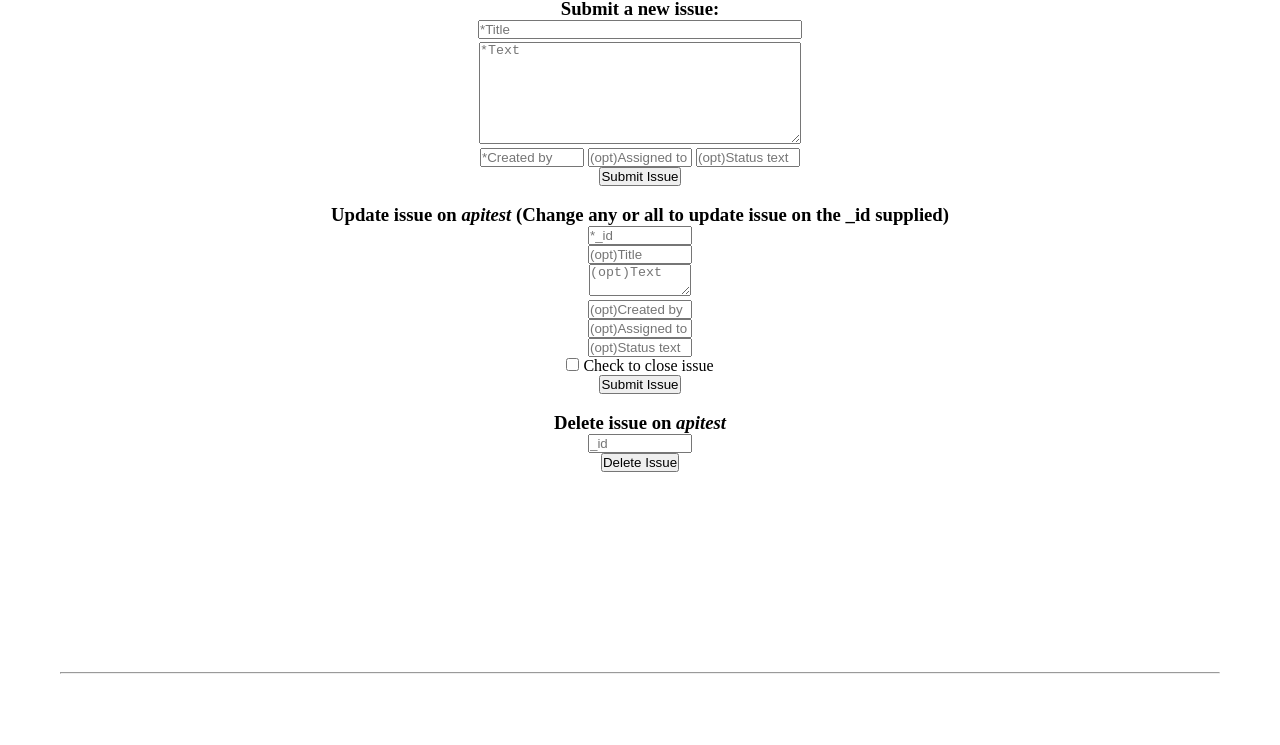
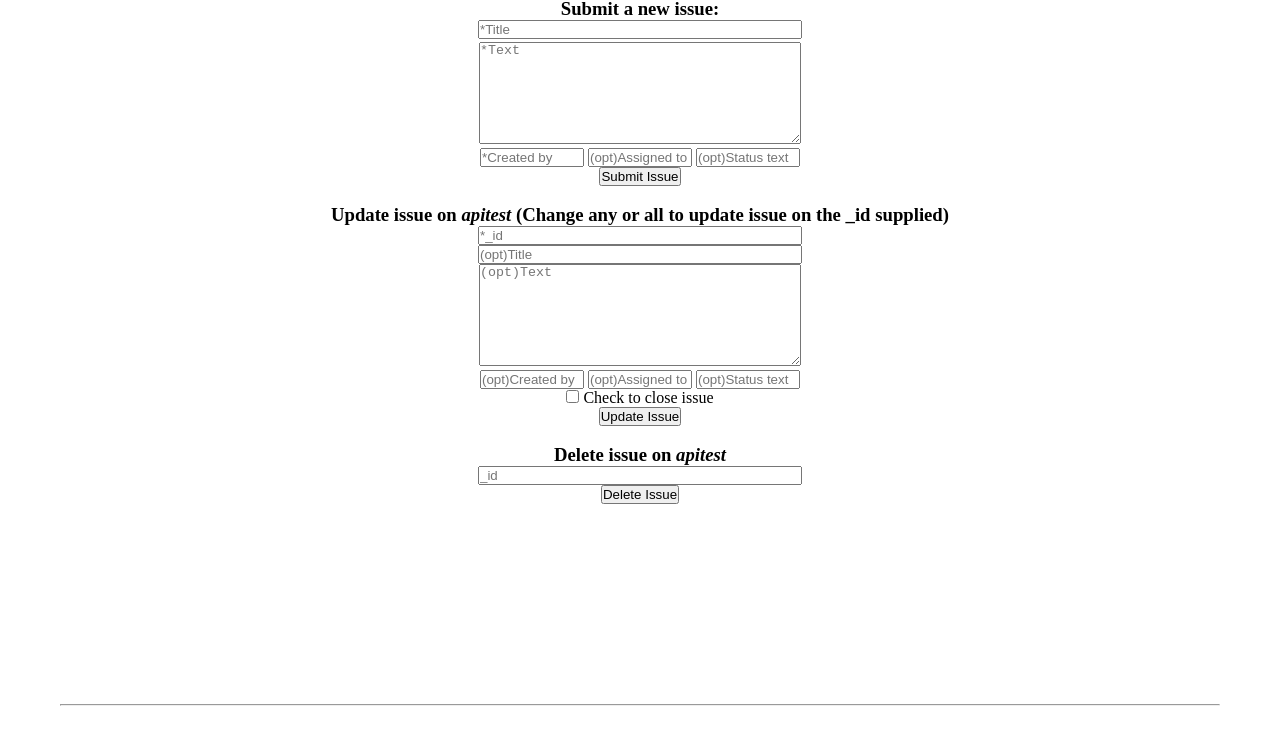
Before and after one commit to Stevegolden12/issue-tracker, a website: page views/issue.html in a window 1280 px wide. Shown: the part 67-812 px from the top of the page. Drawn offline with nearby package versions, Linux system fonts and the light colour scheme; no server answers.

Commit message:
Added routes
Added specific routes for each create, update, and delete forms to express

```diff
--- a/views/issue.html
+++ b/views/issue.html
@@ -21,7 +21,7 @@
       <h3>Submit a new issue:</h3>
     </div>
     <!--Change id to "testIsusue" from "newIssue" because think script code below was not letting it work -->
-    <form id="testIssue" method="get" action="/api/issues/issueTracker">
+    <form id="createIssue" method="get" action="/api/issues/createIssue">
       <input type="text" name="issue_title" placeholder="*Title" style="width: 320px; margin-bottom: 3px;" required=''><br>
       <textarea type="text" name="issue_text" placeholder="*Text" style="width: 320px; height: 100px;" required=''></textarea><br>
       <input type="text" name="created_by" placeholder="*Created by" style="width: 100px" required=''>
@@ -31,19 +31,19 @@
     </form>
     <br>
     <h3>Update issue on <i>apitest</i> (Change any or all to update issue on the _id supplied)</h3>
-    <form id="testForm2" class="border">
-      <input type="text" name="_id" placeholder="*_id" style="width: 100px" required=''><br>
-      <input type="text" name="issue_title" placeholder="(opt)Title" style="width: 100px"><br>
-      <textarea type="text" name="issue_text" placeholder="(opt)Text" style="width: 100px"></textarea><br>
-      <input type="text" name="created_by" placeholder="(opt)Created by" style="width: 100px"><br>
-      <input type="text" name="assigned_to" placeholder="(opt)Assigned to" style="width: 100px"><br>
+    <form id="updateIssue" method="get" action="/api/issues/updateIssue">
+      <input type="text" name="_id" placeholder="*_id" style="width: 320px" required=''><br>
+      <input type="text" name="issue_title" placeholder="(opt)Title" style="width: 320px"><br>
+      <textarea type="text" name="issue_text" placeholder="(opt)Text" style="width: 320px; height: 100px"></textarea><br>
+      <input type="text" name="created_by" placeholder="(opt)Created by" style="width: 100px">
+      <input type="text" name="assigned_to" placeholder="(opt)Assigned to" style="width: 100px">
       <input type="text" name="status_text" placeholder="(opt)Status text" style="width: 100px"><br>
       <label><input type="checkbox" name="open" value=false> Check to close issue</label><br>
-      <button type="submit">Submit Issue</button>
+      <button type="submit">Update Issue</button>
     </form><br>
     <h3>Delete issue on <i>apitest</i></h3>
-    <form id="testForm2" class="border">
-      <input type="text" name="_id" placeholder="_id" style="width: 100px" required=''><br>
+    <form id="deleteIssue" method="get" action="/api/issues/deleteIssue">
+      <input type="text" name="_id" placeholder="_id" style="width: 320px" required=''><br>
       <button type="submit">Delete Issue</button>
     </form>
 
```
Also changed, not shown: server.js (+18 -3 lines).
